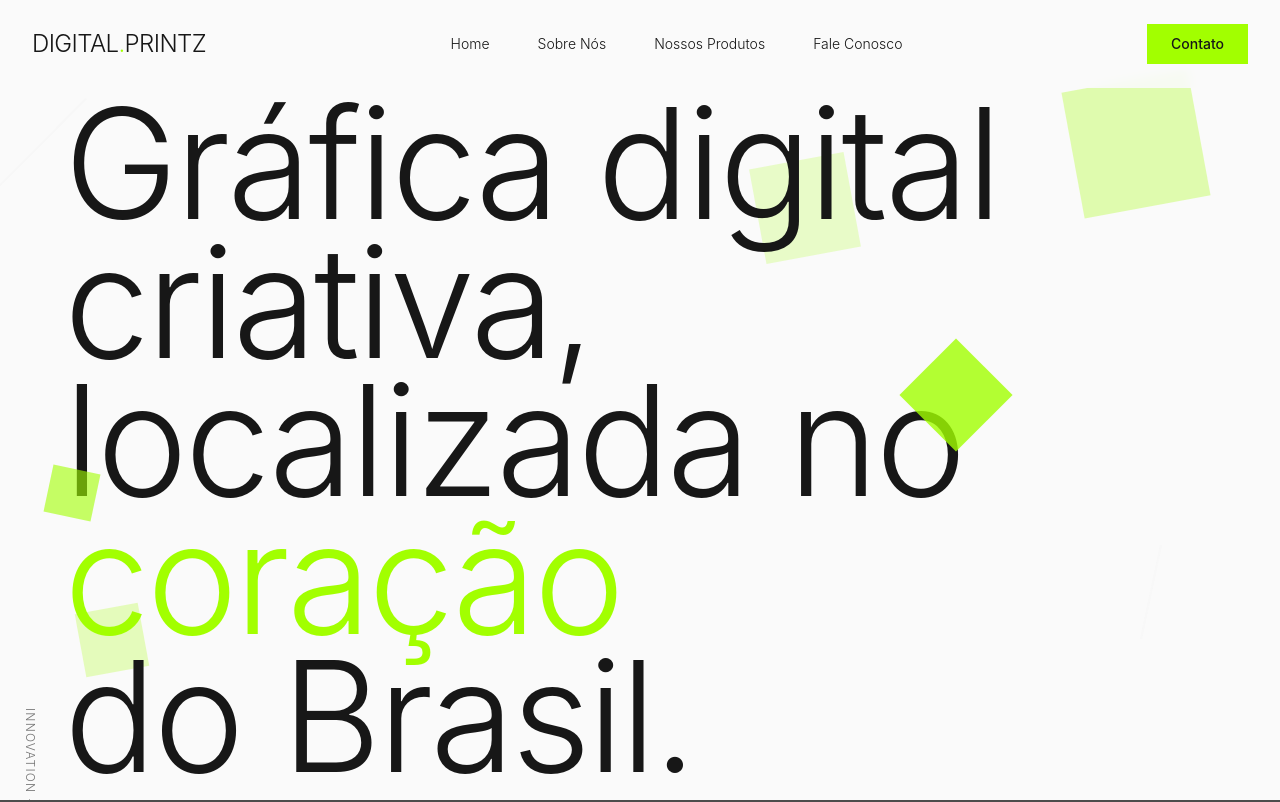
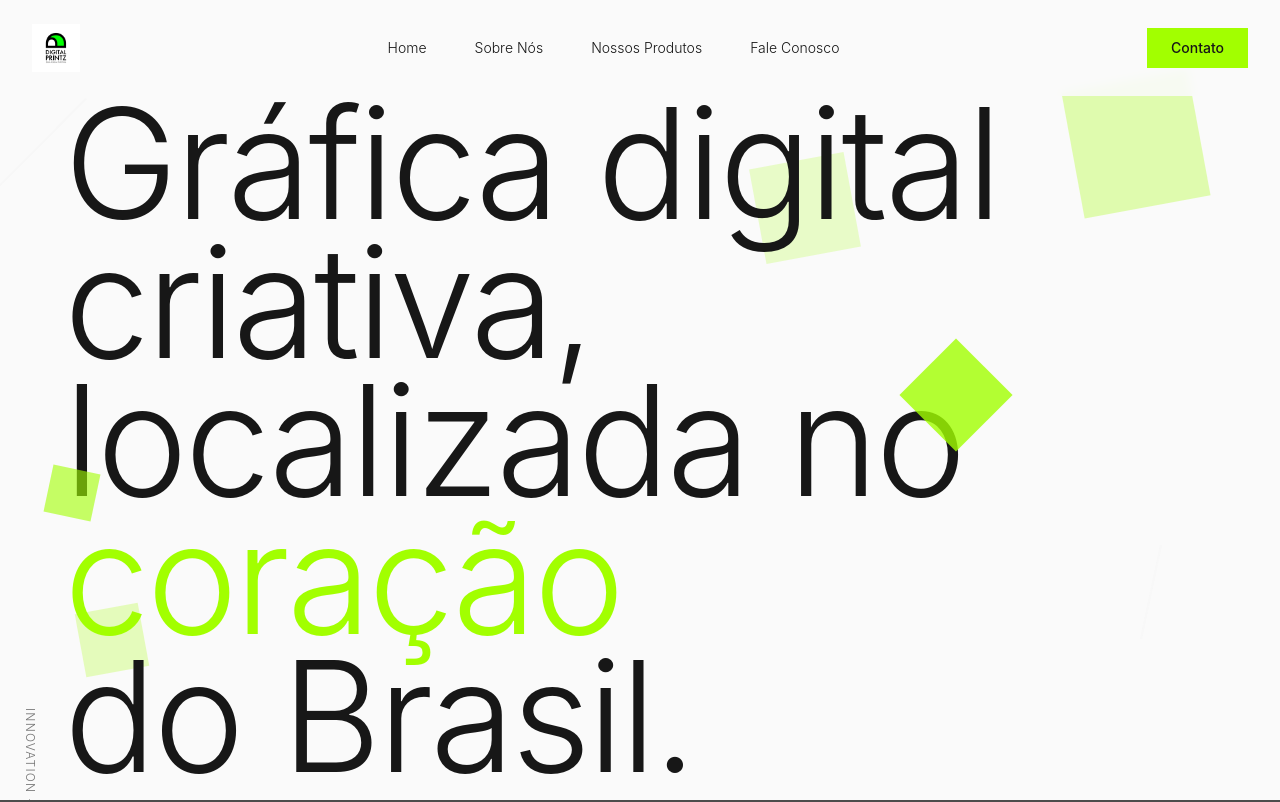
Before and after one commit to nederperfomance/digitalprintz, a React (Vite) app: page / in a window 1280 px wide. Shown: the top 802 px of the page. Built offline with nearby package versions, Linux system fonts and the light colour scheme; grey boxes are pictures that could not be loaded.

Commit message:
Update logo in header and footer

```diff
--- a/src/components/ModernContact.tsx
+++ b/src/components/ModernContact.tsx
@@ -1,4 +1,5 @@
 import { Button } from "@/components/ui/button";
+import logoDigitalPrintzWhite from "@/assets/logo-digital-printz-white.png";
 
 const ModernContact = () => {
   return (
@@ -84,11 +85,11 @@ const ModernContact = () => {
         {/* Bottom section */}
         <div className="mt-32 pt-16 border-t border-background/20">
           <div className="flex flex-col md:flex-row justify-between items-center">
-            <div className="text-2xl font-light tracking-tight mb-4 md:mb-0">
-              <span className="text-background">DIGITAL</span>
-              <span className="text-primary">.</span>
-              <span className="text-background">PRINTZ</span>
-            </div>
+            <img
+              src={logoDigitalPrintzWhite}
+              alt="Digital Printz"
+              className="h-16 w-auto mb-4 md:mb-0"
+            />
 
             <div className="text-sm font-light text-background/60">
               © 2024 Digital Printz. Todos os direitos reservados.
--- a/src/components/ModernHeader.tsx
+++ b/src/components/ModernHeader.tsx
@@ -1,4 +1,5 @@
 import { Button } from "@/components/ui/button";
+import logoDigitalPrintz from "@/assets/logo-digital-printz.jpg";
 
 const ModernHeader = () => {
   return (
@@ -6,11 +7,11 @@ const ModernHeader = () => {
       <div className="max-w-7xl mx-auto px-8 py-6">
         <nav className="flex items-center justify-between">
           <div className="flex items-center space-x-2">
-            <div className="text-2xl font-light tracking-tight">
-              <span className="text-foreground">DIGITAL</span>
-              <span className="text-primary">.</span>
-              <span className="text-foreground">PRINTZ</span>
-            </div>
+            <img
+              src={logoDigitalPrintz}
+              alt="Digital Printz"
+              className="h-12 w-auto"
+            />
           </div>
 
           <div className="hidden md:flex items-center space-x-12">
```
Also changed, not shown: src/assets/logo-digital-printz-white.png (added), src/assets/logo-digital-printz.jpg (added).
